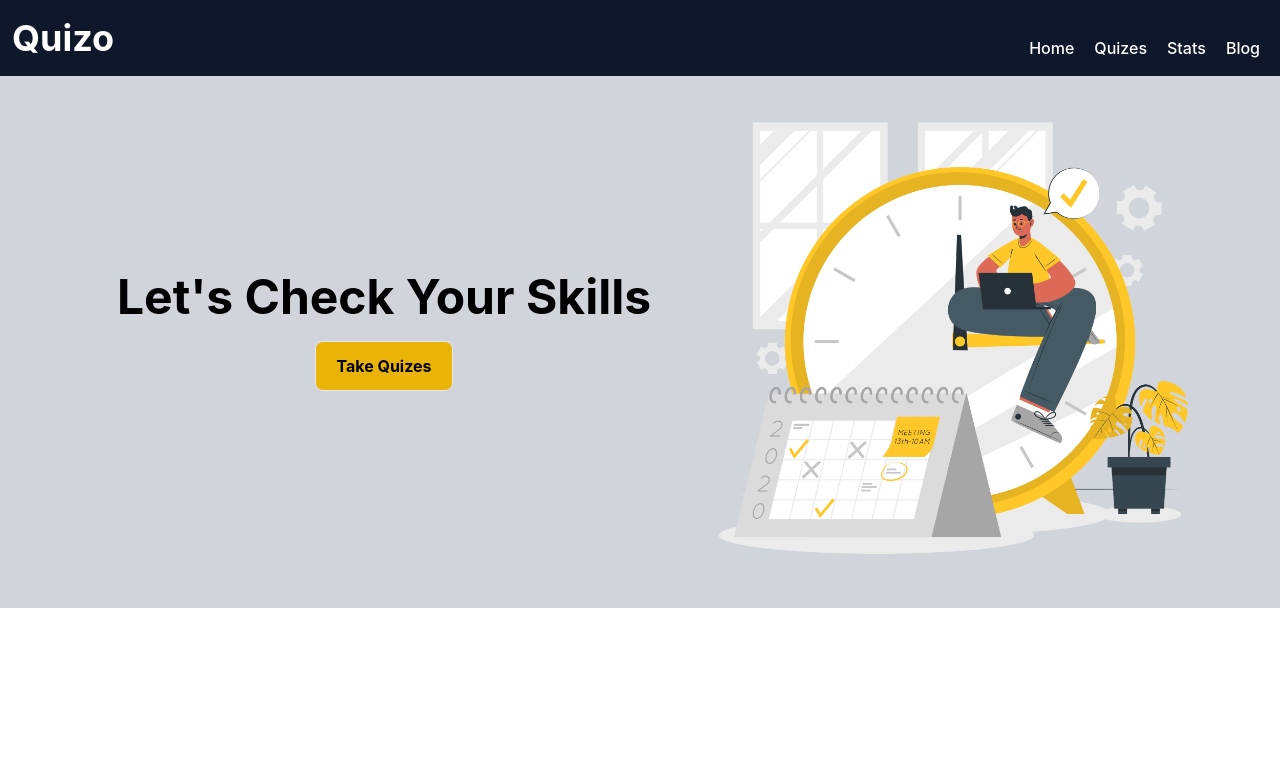
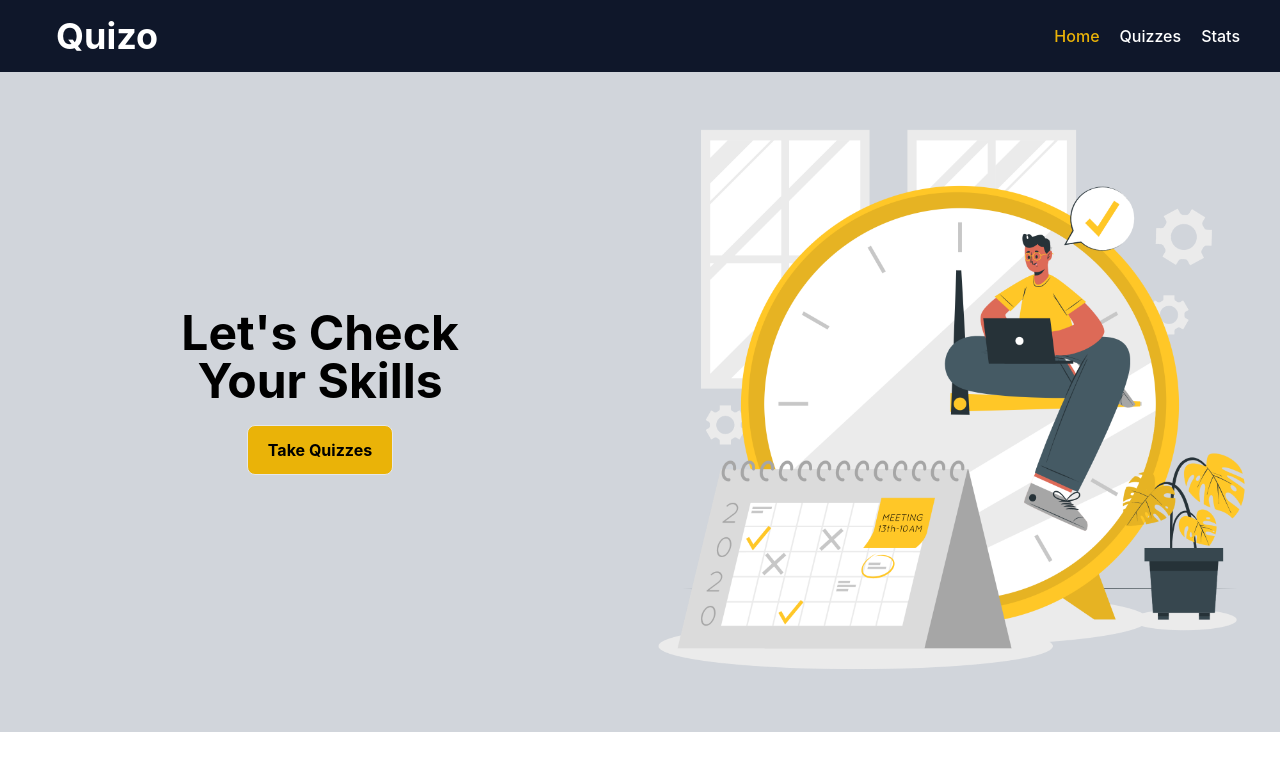
Before and after one commit to nafisnihal/quizo-react-app, a React (Create React App) app: page / in a window 1280 px wide. Shown: the top 770 px of the page. Built offline with nearby package versions, Linux system fonts and the light colour scheme.

Commit message:
quizo final

```diff
--- a/src/components/Blog/Blog.js
+++ /dev/null
@@ -1,42 +0,0 @@
-import React from "react";
-
-const Blog = () => {
-  return (
-    <div>
-      <div className="bg-slate-900 my-6 text-center p-4 rounded-lg w-2/3 mx-auto">
-        <h1 className="mt-3 mb-6 py-5 mx-2  bg-yellow-400 rounded-md ">
-          What is the purpose of react router?
-        </h1>
-        <p className="bg-white text-black my-3 p-2 w-4/5 mx-auto rounded-md">
-          ReactJS Router is mainly used for developing Single Page Web
-          Applications. React Router is used to define multiple routes in the
-          application. When a user types a specific URL into the browser, and if
-          this URL path matches any 'route' inside the router file, the user
-          will be redirected to that particular route.
-        </p>
-      </div>
-      <div className="bg-slate-900 my-6 text-center p-4 rounded-lg w-2/3 mx-auto">
-        <h1 className="mt-3 mb-6 py-5 mx-2  bg-yellow-400 rounded-md ">
-          How does context API works?
-        </h1>
-        <p className="bg-white text-black my-3 p-2 w-4/5 mx-auto rounded-md">
-          The React Context API is a way for a React app to effectively produce
-          global variables that can be passed around. This is the alternative to
-          "prop drilling" or moving props from grandparent to child to parent,
-          and so on. Context is also touted as an easier, lighter approach to
-          state management using Redux.
-        </p>
-      </div>
-      <div className="bg-slate-900 my-6 text-center p-4 rounded-lg w-2/3 mx-auto">
-        <h1 className="mt-3 mb-6 py-5 mx-2  bg-yellow-400 rounded-md ">
-          What is useref hook?
-        </h1>
-        <p className="bg-white text-black my-3 p-2 w-4/5 mx-auto rounded-md">
-          The useRef returns a mutable ref object. This object has a property called .current. The value is persisted in the refContainer.current property. These values are accessed from the current property of the returned object. The .current property could be initialized to the passed argument initialValue.The object can persist a value for a full lifetime of the component.
-        </p>
-      </div>
-    </div>
-  );
-};
-
-export default Blog;
--- a/src/components/Header/Header.js
+++ b/src/components/Header/Header.js
@@ -4,15 +4,15 @@ import { NavLink } from "react-router-dom";
 const Header = () => {
   return (
     <div className="flex flex-col md:flex-row md:justify-between items-center bg-slate-900 text-white py-4">
-      <h1 className="text-4xl text font-bold ml-3">Quizo</h1>
-      <div className="mr-5 sm:mt-5">
+      <h1 className="text-4xl text font-bold md:ml-14">Quizo</h1>
+      <div className="md:mr-10 mt-5 md:mt-0">
         <NavLink
           className={({ isActive }) =>
             isActive
               ? "ml-5 font-medium text-yellow-500"
               : "ml-5 font-medium hover:text-yellow-500"
           }
-          to="/home"
+          to="/"
         >
           Home
         </NavLink>
@@ -24,7 +24,7 @@ const Header = () => {
           }
           to="/quizes"
         >
-          Quizes
+          Quizzes
         </NavLink>
         <NavLink
           className={({ isActive }) =>
@@ -36,16 +36,6 @@ const Header = () => {
         >
           Stats
         </NavLink>
-        <NavLink
-          className={({ isActive }) =>
-            isActive
-              ? "ml-5 font-medium text-yellow-500"
-              : "ml-5 font-medium hover:text-yellow-500"
-          }
-          to="/blog"
-        >
-          Blog
-        </NavLink>
       </div>
     </div>
   );
--- a/src/components/Home/Home.js
+++ b/src/components/Home/Home.js
@@ -1,20 +1,22 @@
-import React from 'react';
-import { Link } from 'react-router-dom';
-import background from '../../pictures/bg-picture.png'
+import React from "react";
+import { Link } from "react-router-dom";
+import background from "../../pictures/bg-picture.png";
 
 const Home = () => {
   return (
     <div className="bg-gray-300 flex flex-col-reverse md:flex-row justify-center items-center pb-5">
       <div
         className="w-1/2 flex
-          flex-col justify-center items-center"
+          flex-col justify-center items-center mt-10 mb-32 md:m-0"
       >
-          <h1 className="text-5xl font-bold ">Let's Check Your Skills</h1>
+        <h1 className="text-5xl font-bold text-center w-80 ">
+          Let's Check Your Skills
+        </h1>
         <button className="mt-5 border rounded-lg px-5 py-3 bg-yellow-500 font-bold hover:bg-yellow-400">
-            <Link to="/quizes">Take Quizes</Link>
+          <Link to="/quizes">Take Quizzes</Link>
         </button>
       </div>
-        <div className="w-2/5">
+      <div className="w-full md:w-1/2">
         <img src={background} alt="" />
       </div>
     </div>
--- a/src/components/NotFound/NotFound.js
+++ b/src/components/NotFound/NotFound.js
@@ -2,10 +2,9 @@ import React from "react";
 
 const NotFound = () => {
   return (
-    <div>
-      <h1 className="bg-slate-900 w-4/5 mx-auto text-yellow-300 py-20 text-center font-bold rounded-xl text-4xl mt-20">
-        Page Not Found
-      </h1>
+    <div className="bg-slate-900 w-4/5 mx-auto text-yellow-300 py-20 text-center font-bold rounded-xl text-4xl mt-20">
+      <p className="mb-5">OOPS!</p>
+      <h1>404: Page Not Found</h1>
     </div>
   );
 };
--- a/src/components/Options/Options.js
+++ b/src/components/Options/Options.js
@@ -3,9 +3,12 @@ import React from "react";
 const Options = ({ allOption, correct }) => {
   return (
     <div className="text-black">
-      <p className="bg-white my-3 p-2 w-4/5 mx-auto rounded-md cursor-pointer hover:bg-yellow-400">
-        <button onClick={() => correct(allOption)}>{allOption}</button>
-      </p>
+        <button
+          className="bg-white my-3 p-2 w-4/5 mx-auto rounded-md cursor-pointer hover:bg-yellow-400"
+          onClick={() => correct(allOption)}
+        >
+          {allOption}
+        </button>
     </div>
   );
 };
--- a/src/components/Question/Question.js
+++ b/src/components/Question/Question.js
@@ -1,24 +1,30 @@
-import React from 'react';
-import Options from '../Options/Options';
-  import { ToastContainer, toast } from "react-toastify";
-  import "react-toastify/dist/ReactToastify.css";
+import React from "react";
+import Options from "../Options/Options";
+import { ToastContainer, toast } from "react-toastify";
+import "react-toastify/dist/ReactToastify.css";
 
 const Question = ({ allQuestion }) => {
-  console.log(allQuestion);
   const { correctAnswer, question, options } = allQuestion;
 
-  const correct = (option) =>{
-    if(option === correctAnswer){
-        toast.success("Correct Answer");
-    }else{
-       toast.error('Wrong Answer');
+  const fixedOne = question.replace("<p>", "");
+  const fixedTwo = fixedOne.replace("</p>", "");
+  const fixedThree = fixedTwo.replace("&nbsp;", " ");
+  const fixedFour = fixedThree.replace("&nbsp", " ");
+  const finalQuestion = fixedFour.replace(";", "");
+
+
+  const correct = (option) => {
+    if (option === correctAnswer) {
+      toast.success("Correct Answer");
+    } else {
+      toast.error("Wrong Answer");
     }
-  }
+  };
 
   return (
     <div className="bg-slate-900 my-6 text-center p-4 rounded-lg w-2/3 mx-auto">
       <p className="mt-3 mb-6 py-5 mx-2  bg-yellow-400 rounded-md ">
-        {question}
+        {finalQuestion}
       </p>
       {options.map((option) => (
         <Options key={option} allOption={option} correct={correct}></Options>
--- a/src/components/Quiz/Quiz.js
+++ b/src/components/Quiz/Quiz.js
@@ -2,10 +2,11 @@ import React from "react";
 import { Link } from "react-router-dom";
 
 const Quiz = ({ quiz }) => {
-  console.log(quiz);
+  // console.log(quiz);
   const { id, name, logo, total } = quiz;
   return (
-    <div className="w-3/5 xs:w-1/3 mx-auto my-5 p-5 rounded-xl flex flex-col md:flex-row justify-between items-center bg-yellow-500 ">
+    <div className="md:w-3/5 md:mx-auto
+    mx-3 my-5 p-5 rounded-xl flex flex-row justify-between items-center bg-yellow-500 ">
       <img className="w-20 bg-black rounded-md" src={logo} alt="" />
       <div className="ml-2 grow">
         <p className="text-2xl font-bold">{name}</p>
--- a/src/components/Stats/Stats.js
+++ b/src/components/Stats/Stats.js
@@ -14,11 +14,11 @@ const Stats = () => {
   const { data } = quiz;
   console.log(data);
   return (
-    <div className="flex flex-col justify-center items-center">
+    <div className="flex flex-col justify-center items-center mx-auto">
       <h1 className="bg-slate-900 mt-5 w-4/5 mx-auto text-yellow-300 py-5 text-center font-bold rounded-xl text-lg mb-10">
         Total Questions On Topics
       </h1>
-      <LineChart width={500} height={300} data={data}>
+      <LineChart className="bg-gray-100" width={300} height={200} data={data}>
         <CartesianGrid strokeDasharray="3 3" />
         <XAxis dataKey="name" />
         <YAxis />
```
Also changed, not shown: src/App.js (+0 -9 lines). Lines whose indentation alone changed are shown as unchanged.
